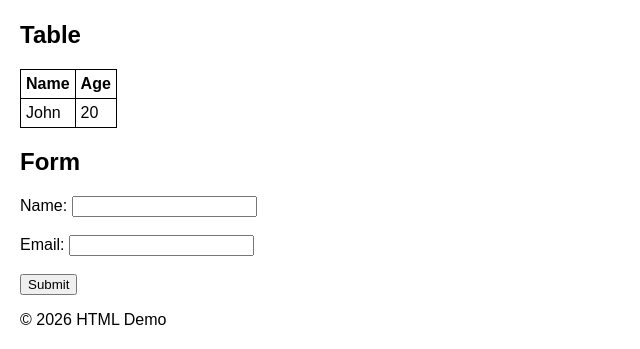
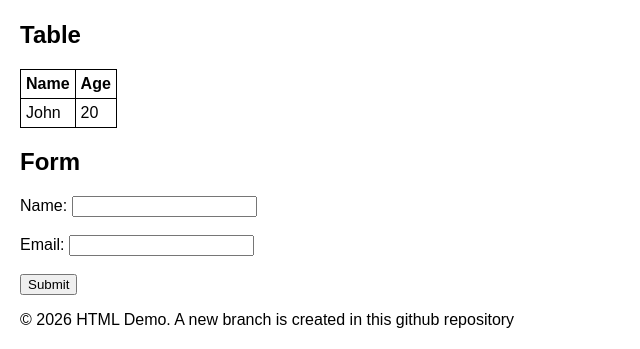
Before and after one commit to ritesh1280-lab/HTML, a plain HTML site: page index.html in a window 1280 px wide. Shown: the part 782-1131 px from the top of the page, without its empty margins (0-640 px from the left). Drawn offline with Linux system fonts and the light colour scheme.

Commit message:
Second commit

```diff
--- a/index.html
+++ b/index.html
@@ -70,7 +70,8 @@
 </section>
 
 <footer>
-    <p>&copy; 2026 HTML Demo</p>
+    <p>&copy; 2026 HTML Demo.
+        A new branch is created in this github repository</p>
 </footer>
 
 </body>
```
